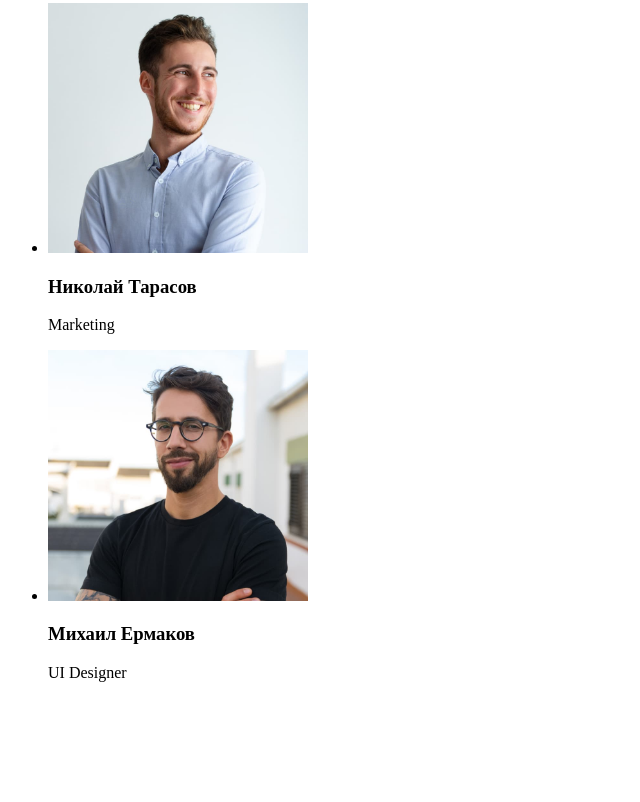
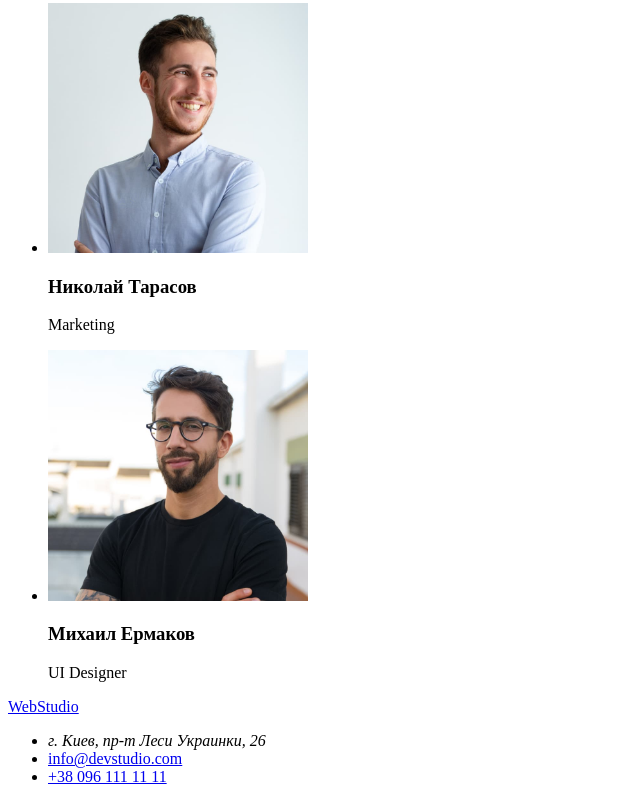
Before and after one commit to alexvile/goit-markup-hw-01, a plain HTML site: page index.html in a window 1280 px wide. Shown: the part 2085-2887 px from the top of the page, without its empty margins (0-640 px from the left). Before the commit the page ends 2783 px from the top, so only its background shows below. Drawn offline with Linux system fonts and the light colour scheme.

Commit message:
Добавляет footer

```diff
--- a/index.html
+++ b/index.html
@@ -85,13 +85,15 @@
                 </li>
             </ul>
         </section>
-
-
     </main>
     <!-- Footer -->
     <footer>
-
+        <a href="./index.html">WebStudio</a>
+        <ul>
+            <li><address>г. Киев, пр-т Леси Украинки, 26</address></li>
+            <li><a href="mailto:info@devstudio.com">info@devstudio.com</a></li>
+            <li><a href="tel:+380961111111">+38 096 111 11 11</a></li>
+        </ul>
     </footer>
-
 </body>
 </html>
```
